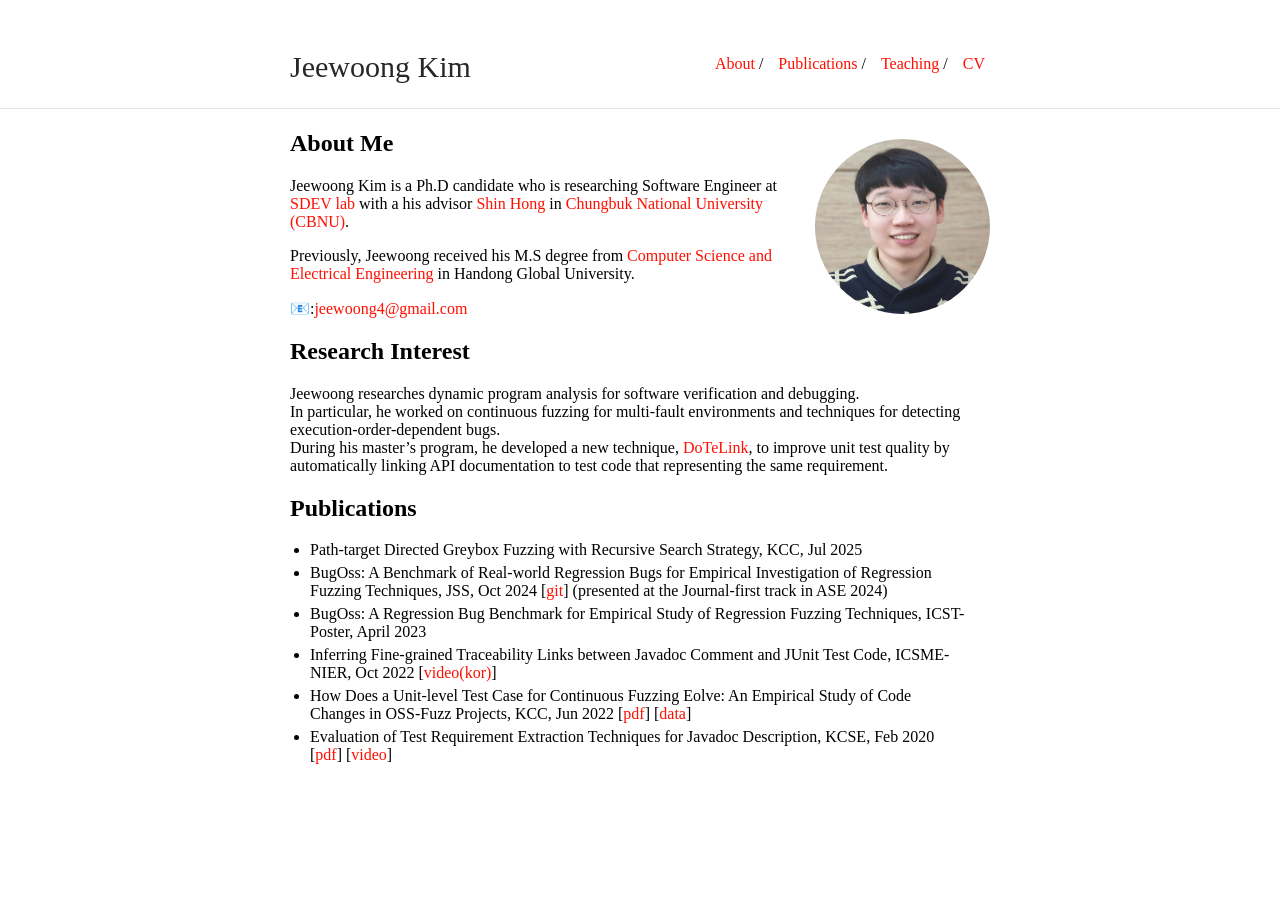
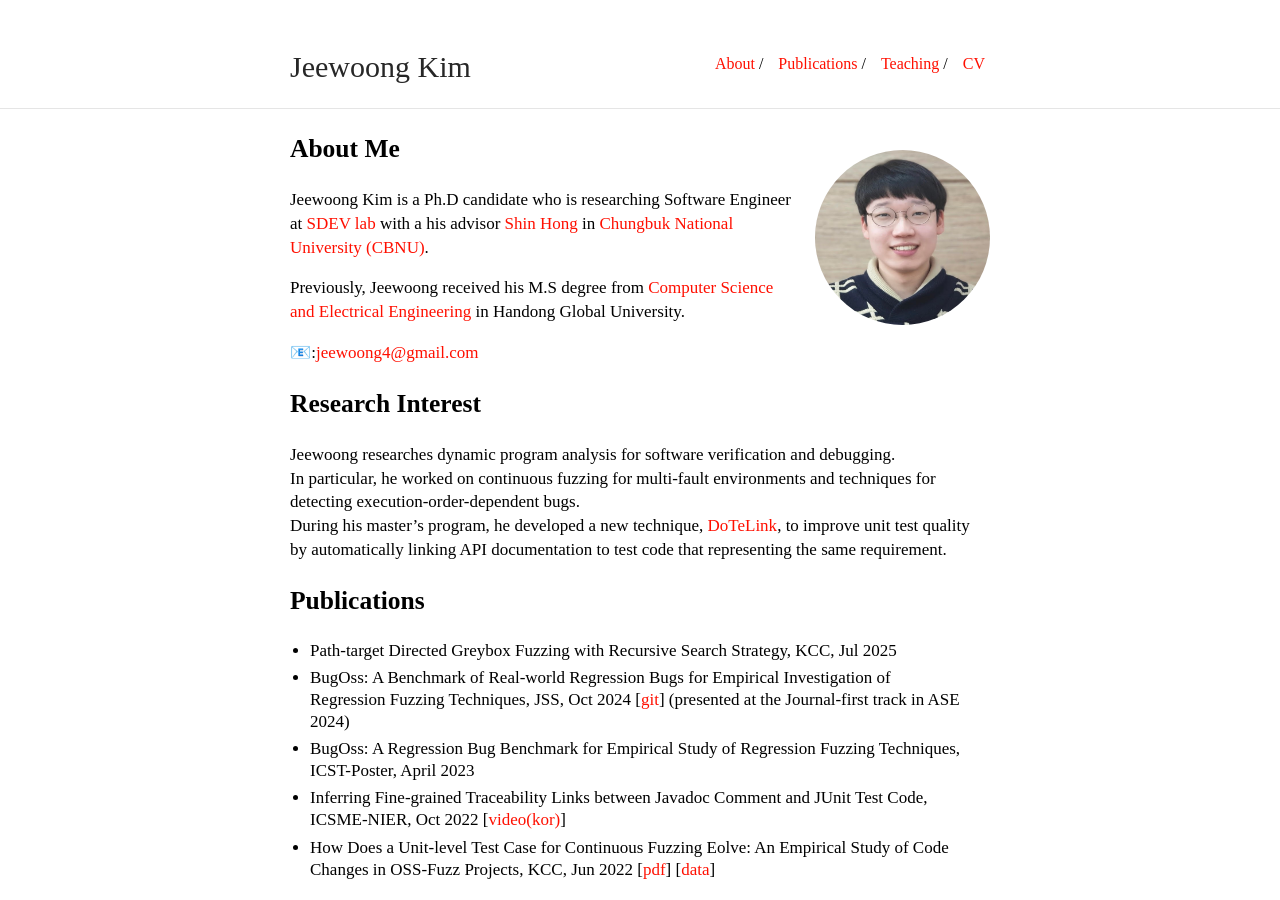
Before and after one commit to JeewoongKim/jeewoongkim.github.io, a Jekyll site: the page built from index.md, in a window 1280 px wide. Built offline with Jekyll 4.4.1, drawn with Linux system fonts in a browser that asks for light colours; our own code applies the rules of GitHub Pages for plain Markdown files.

Commit message:
Update layout

```diff
--- /dev/null
+++ b/Gemfile
@@ -0,0 +1,5 @@
+source "https://rubygems.org"
+
+gem "jekyll"
+gem "webrick"
+gem "jemoji"
--- a/_sass/typography.scss
+++ b/_sass/typography.scss
@@ -1,6 +1,14 @@
 @import "vars";
 
 .content {
+    font-size: 17px;
+    line-height: 1.4;
+
+//    br {
+//	    display: block;
+//		margin-top: 1em;
+//    }
+
     a:hover {
         text-decoration: underline;
     }
@@ -57,4 +65,7 @@
         text-align: center;
         width: 100%;
     }
+	ul > li {
+	    line-height: 1.3;
+	}
 }
--- a/index.md
+++ b/index.md
@@ -15,8 +15,8 @@ Previously, Jeewoong received his M.S degree from [Computer Science and Electric
 
 ## Research Interest
 
-Jeewoong researches dynamic program analysis for software verification and debugging.
-In particular, he worked on continuous fuzzing for multi-fault environments and techniques for detecting execution-order-dependent bugs.
+Jeewoong researches dynamic program analysis for software verification and debugging.<br>
+In particular, he worked on continuous fuzzing for multi-fault environments and techniques for detecting execution-order-dependent bugs.<br>
 During his master's program, he developed a new technique, [DoTeLink](https://ieeexplore.ieee.org/document/9978264), to improve unit test quality by automatically linking API documentation to test code that representing the same requirement.
 
 
@@ -27,4 +27,3 @@ During his master's program, he developed a new technique, [DoTeLink](https://ie
 - BugOss: A Regression Bug Benchmark for Empirical Study of Regression Fuzzing Techniques, ICST-Poster, April 2023
 - Inferring Fine-grained Traceability Links between Javadoc Comment and JUnit Test Code, ICSME-NIER, Oct 2022  \[[video(kor)](https://youtu.be/cYSnoM7Z9hc)\]
 - How Does a Unit-level Test Case for Continuous Fuzzing Eolve: An Empirical Study of Code Changes in OSS-Fuzz Projects, KCC, Jun 2022 \[[pdf](/pubs/kcc22_oss-fuzz-change.pdf)\] \[[data](https://github.com/ARISE-Handong/oss-fuzz-study)\]
-- Evaluation of Test Requirement Extraction Techniques for Javadoc Description, KCSE, Feb 2020 \[[pdf](/pubs/kcse20-javadoc.pdf)\] \[[video](https://www.youtube.com/watch?v=gjiPzHg5Ohw)\]
```
Also changed, not shown: publications.md (+4 -0 lines), Gemfile.lock (added), 15 other files.
